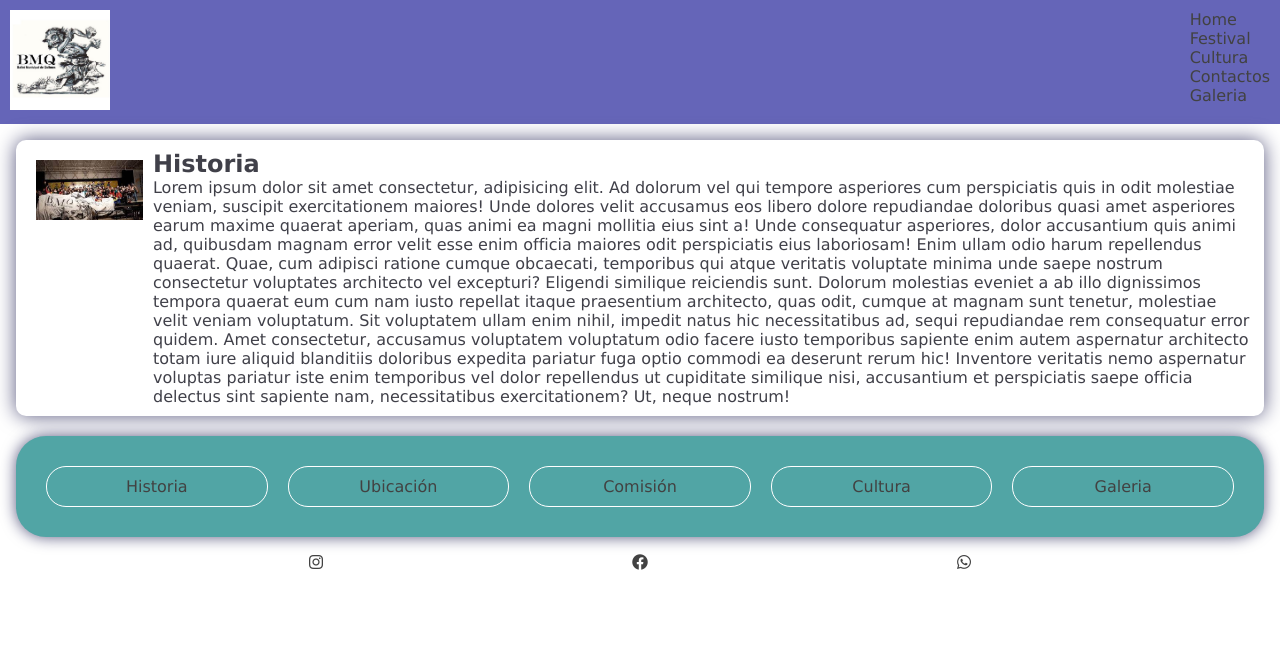
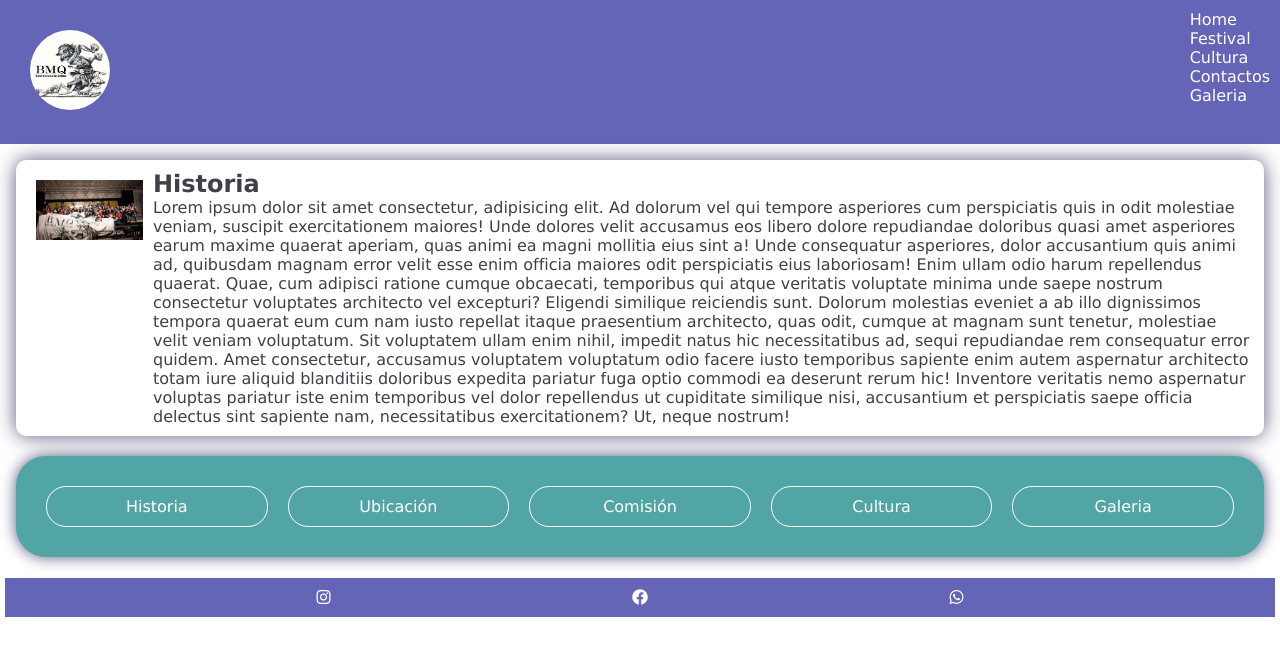
Before and after one commit to leborda88/BMQ-Leandro-Borda, a plain HTML site: page index.html in a window 1280 px wide. Drawn offline with Linux system fonts and the light colour scheme.

Commit message:
agrego transiciones en rama develop

```diff
--- a/style.css
+++ b/style.css
@@ -14,7 +14,7 @@ li {
 }
 a {
     text-decoration: none;
-    color: rgb(66, 66, 66);
+    color: white;
 }
 
 /* HEADER */
@@ -31,6 +31,42 @@ header {
     height: auto;
 }
 
+header img {
+    border-radius: 60px;
+    padding: 10px;
+    margin: 10px;
+}
+
+header img:hover {
+    transform: scale(1.1);
+    transition: 0.5s;
+}
+
+header .BarraNavegacion {
+    display: flex;
+    justify-content: center;
+    align-content: center;
+    color: white;
+}
+
+header .BarraNavegacion a:hover {
+    box-shadow: 0 2px  violet;
+    transition: 0.3s;
+}
+
+/* end header */
+
+/* footer */
+
+.footer {
+    display: flex;
+    justify-content: center;
+    align-content: center;
+    padding: 10px;
+    margin: 5px;
+    background-color: rgb(101, 101, 184);
+}
+
 .footer .contenedoresRedes {
     display: flex;
     justify-content: space-evenly;
@@ -43,7 +79,7 @@ header {
 
 .footer .contenedoresRedes a:hover {
     transform: scale(1.9);
-    color: white;
+    color: violet;
 }
 
 /* end footer */
```
